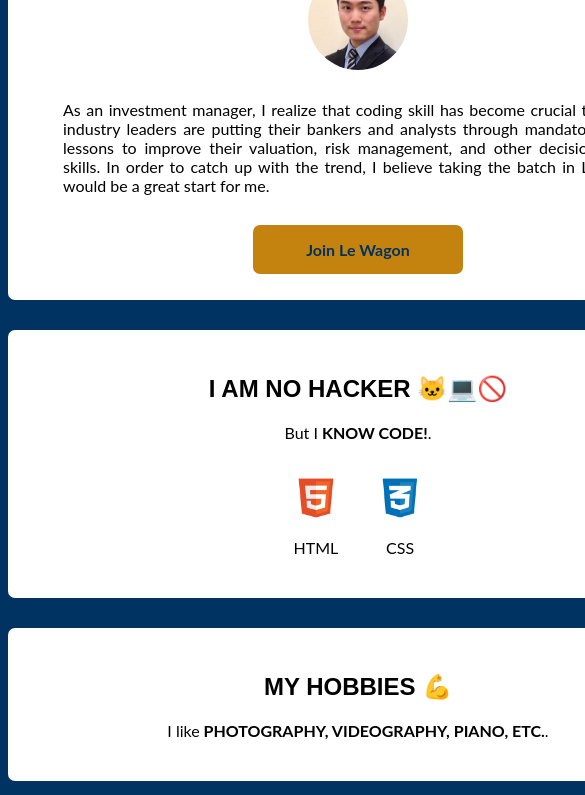
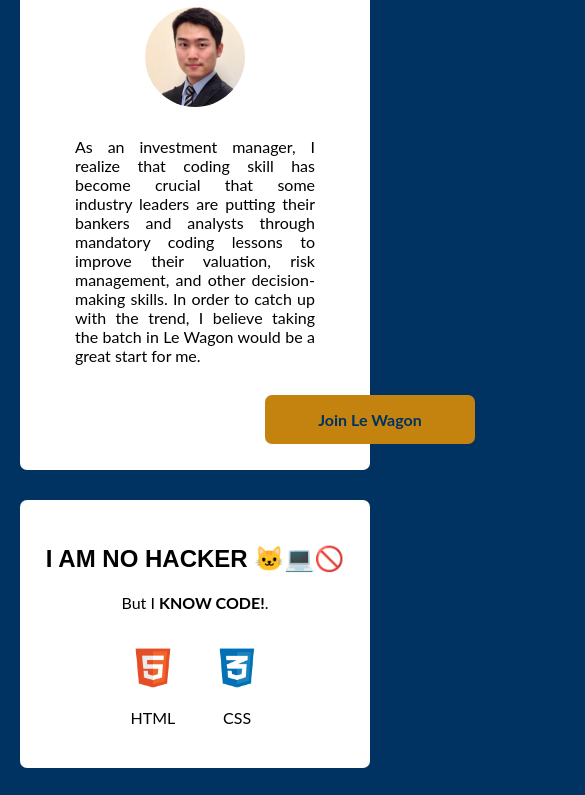
Before and after one commit to grantye/profile, a plain HTML site: page index.html in a window 390 px wide. Shown: the part 166-961 px from the top of the page, 585 px wide, since content can reach past the window. Drawn offline with Linux system fonts and the light colour scheme.

Commit message:
my profile page

```diff
--- a/index.html
+++ b/index.html
@@ -1,6 +1,7 @@
 <html>
   <head>
     <meta charset="utf-8">
+    <meta name="viewport" content="width=device-width, initial-scale=1">
     <title>Grant's Official Page</title>
     <link href="https://fonts.googleapis.com/css?family=Heebo:800" rel="stylesheet">
     <link rel="stylesheet" href="https://use.fontawesome.com/releases/v5.7.2/css/all.css" integrity="sha384-fnmOCqbTlWIlj8LyTjo7mOUStjsKC4pOpQbqyi7RrhN7udi9RwhKkMHpvLbHG9Sr" crossorigin="anonymous">
--- a/style.css
+++ b/style.css
@@ -75,3 +75,22 @@ a {
 .title-justify {
   margin: 0;
 }
+
+
+@media (max-width: 960px) {
+  /* For a screen < 960px, this CSS will be read */
+  .container-white {
+    width: 700px;
+  }
+}
+@media (max-width: 720px) {
+  /* For a screen < 720px, this CSS will be read */
+  .container-white {
+    width: 500px;
+  }
+}
+@media (max-width: 540px) {
+  /* For a screen < 540px, this CSS will be read */
+  .container-white {
+    width: 300px;
+  }
```
